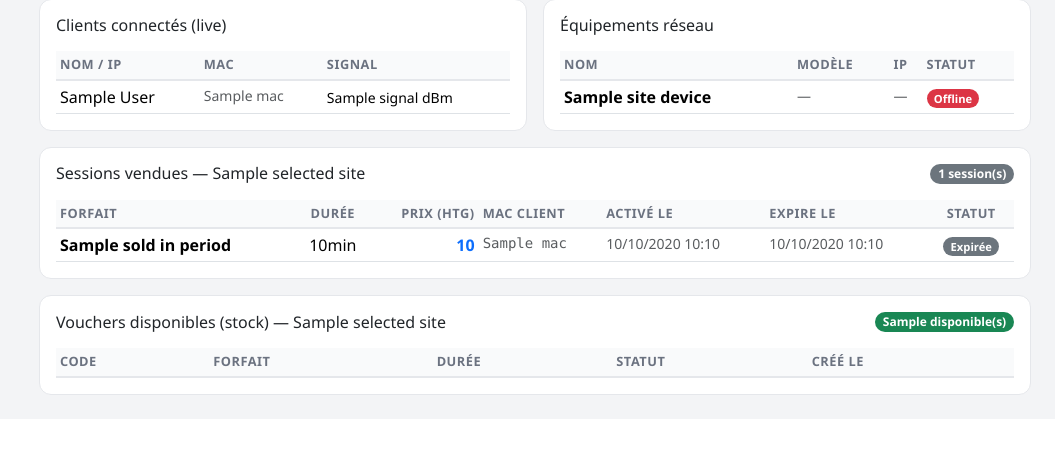
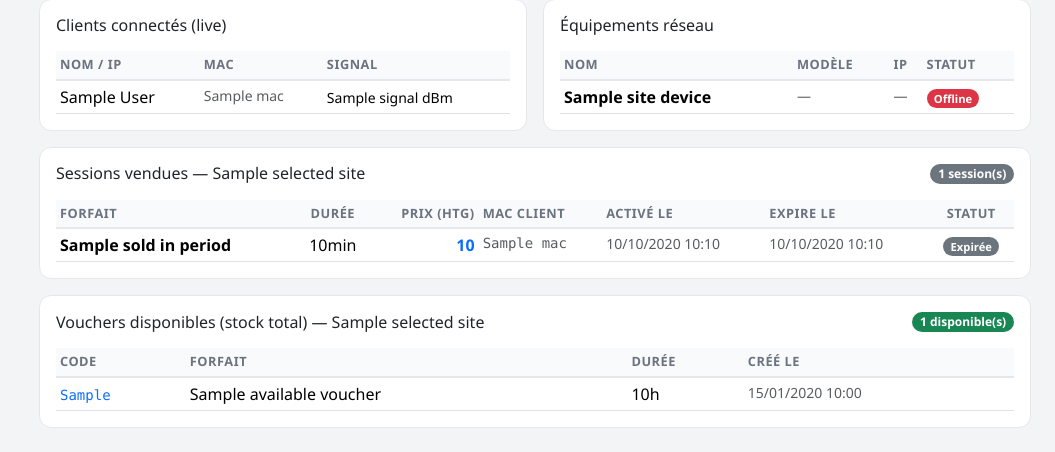
Before and after one commit to Vaillantval/Transversal-Voucher-Managing-system, a Django app: template templates/dashboard/index.html in a window 1280 px wide. Shown: the part 880-1332 px from the top of the page, without its empty margins (225-1280 px from the left). Before the commit the page ends 1275 px from the top, so only its background shows below. Run offline with Django 5.2, Linux system fonts and the light colour scheme; the template is opened without the code that fills it: most values are stand-ins (such as "Sample title", 1, 10 or a date in 2020); lists and menus that the app fills with data are empty.

Commit message:
Fix: available vouchers show full stock (no period filter) + format codes XXXXX-XXXXX
Co-Authored-By: Claude Sonnet 4.6 <noreply@anthropic.com>

```diff
--- a/dashboard/views.py
+++ b/dashboard/views.py
@@ -177,5 +177,6 @@ def index(request):
         'site_devices_list':     site_devices_list,
         'period_vouchers':       period_vouchers,
         'sold_in_period':        sold_in_period,
+        'all_available_vouchers': [v for v in all_vouchers if v['is_available']],
     }
     return render(request, 'dashboard/index.html', context)
--- a/templates/dashboard/index.html
+++ b/templates/dashboard/index.html
@@ -328,27 +328,24 @@
   <div class="col-12">
     <div class="card card-bn p-3">
       <div class="d-flex justify-content-between align-items-center mb-3">
-        <h6 class="fw-600 mb-0">Vouchers disponibles (stock) — {{ selected_site.name }}</h6>
-        <span class="badge bg-success rounded-pill">{{ available_vouchers }} disponible(s)</span>
+        <h6 class="fw-600 mb-0">Vouchers disponibles (stock total) — {{ selected_site.name }}</h6>
+        <span class="badge bg-success rounded-pill">{{ all_available_vouchers|length }} disponible(s)</span>
       </div>
       <div class="table-responsive" style="max-height:300px;overflow-y:auto">
         <table class="table table-bn table-hover table-sm mb-0">
           <thead><tr>
-            <th>Code</th><th>Forfait</th><th>Durée</th><th>Statut</th><th>Créé le</th>
+            <th>Code</th><th>Forfait</th><th>Durée</th><th>Créé le</th>
           </tr></thead>
           <tbody>
-          {% for v in period_vouchers %}
-          {% if v.is_available %}
+          {% for v in all_available_vouchers %}
           <tr>
-            <td><code class="text-primary">{{ v.code }}</code></td>
+            <td><code class="text-primary">{{ v.code_display }}</code></td>
             <td>{{ v.tier_label }}</td>
             <td>{{ v.duration_hours }}h</td>
-            <td><span class="badge bg-success rounded-pill" style="font-size:.7rem">Disponible</span></td>
             <td class="text-muted small">{{ v.created_dt|date:"d/m/Y H:i" }}</td>
           </tr>
-          {% endif %}
           {% empty %}
-          <tr><td colspan="5" class="text-center text-muted py-3">Aucun stock disponible sur la période</td></tr>
+          <tr><td colspan="4" class="text-center text-muted py-3">Aucun voucher disponible</td></tr>
           {% endfor %}
           </tbody>
         </table>
--- a/unifi_api/client.py
+++ b/unifi_api/client.py
@@ -115,6 +115,8 @@ def _enrich_voucher(v: dict, site_name: str, site_unifi_id: str) -> dict:
     v['site_unifi_id']  = site_unifi_id
     v['duration_hours'] = round(v.get('duration', 0) / 60, 1)
     v['voucher_id']     = v.get('_id', '')  # _id interdit dans les templates Django
+    code = v.get('code', '')
+    v['code_display'] = f"{code[:5]}-{code[5:]}" if len(code) > 5 else code
     ts = v.get('create_time')
     v['created_dt'] = datetime.fromtimestamp(ts) if ts else None
     start_ts = v.get('start_time')
```
